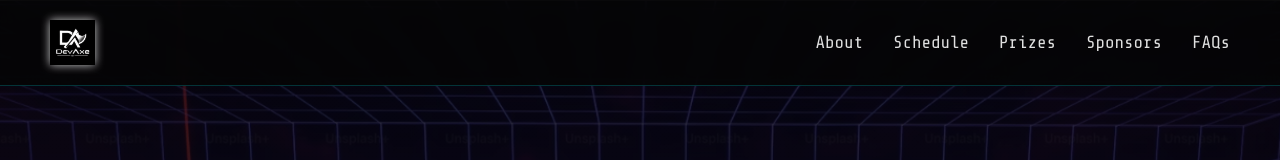
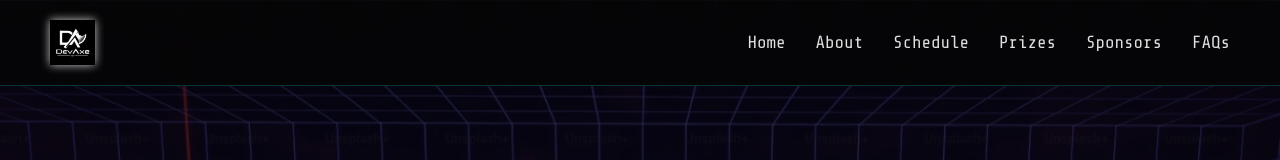
Before and after one commit to Kashcx-dev/DevAxe-Pages, a React (Vite) app: page / in a window 1280 px wide. Shown: the top 160 px of the page. Built offline with nearby package versions, Linux system fonts and the light colour scheme.

Commit message:
Added Home link and made scroll animations repeatable

```diff
--- a/src/App.jsx
+++ b/src/App.jsx
@@ -23,6 +23,7 @@ function App() {
           <img src="/DevAxe.png" alt="DevAxe Hacks Logo" className="logo-img" />
         </div>
         <ul className="nav-links">
+          <li><a href="#">Home</a></li>
           <li><a href="#about">About</a></li>
           <li><a href="#schedule">Schedule</a></li>
           <li><a href="#prizes">Prizes</a></li>
--- a/src/components/Reveal.jsx
+++ b/src/components/Reveal.jsx
@@ -8,9 +8,11 @@ const Reveal = ({ children }) => {
     const observer = new IntersectionObserver(
       entries => {
         entries.forEach(entry => {
-          // Once visible, keep it visible to avoid stuttering on rapid scroll
+          // Toggle visibility so the animation repeats every time you scroll past it
           if (entry.isIntersecting) {
             setIsVisible(true);
+          } else {
+            setIsVisible(false);
           }
         });
       },
```
